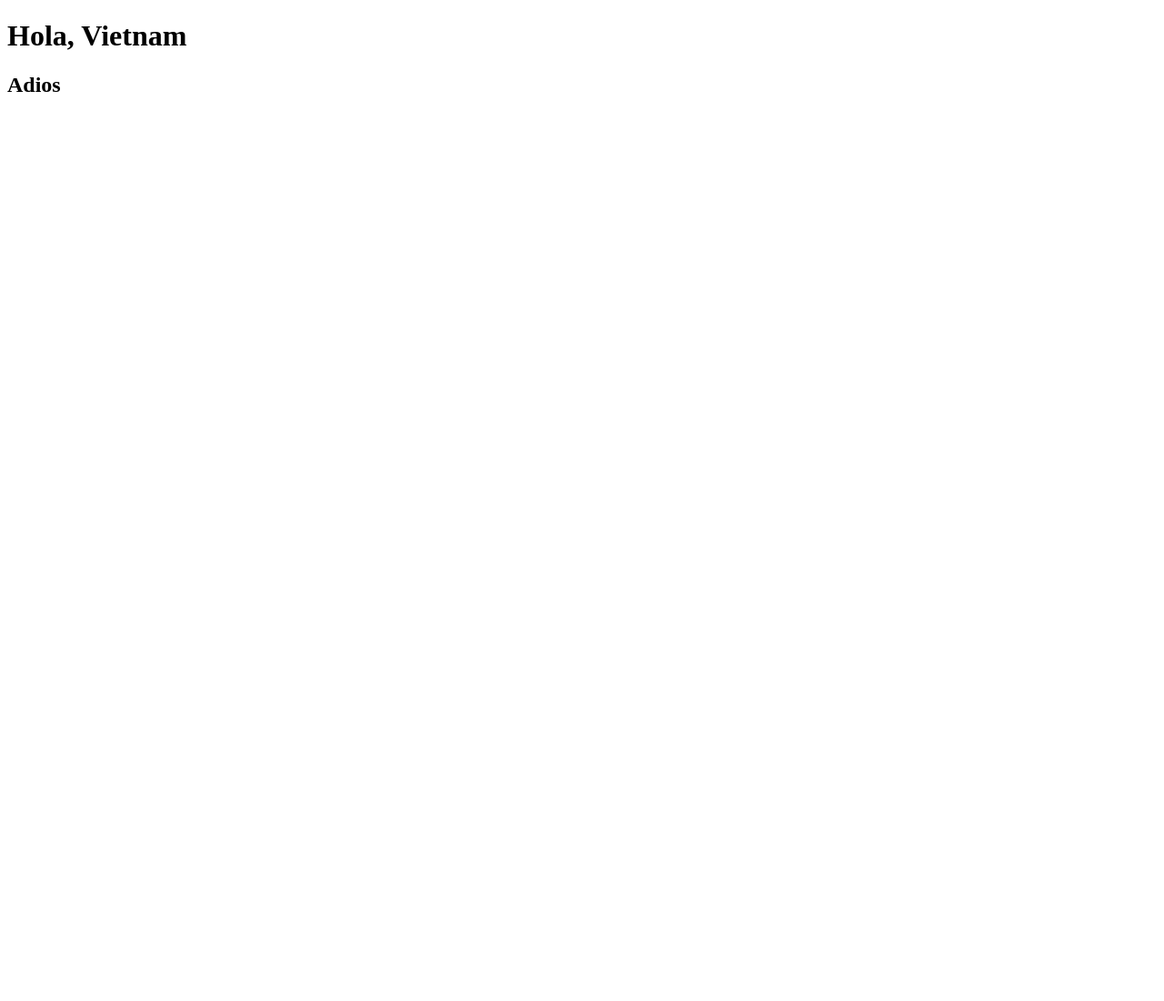
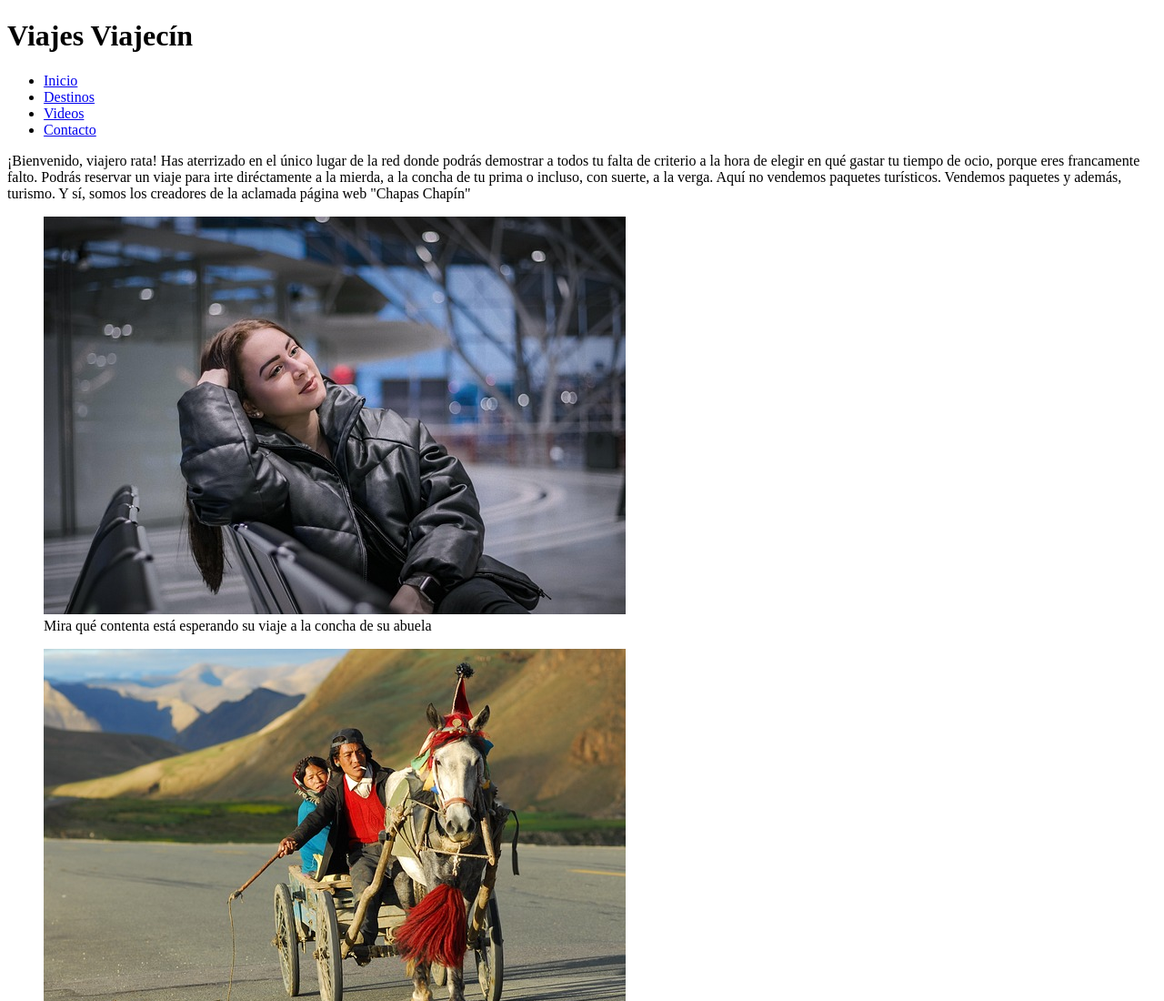
Before and after one commit to arodjimdev2/pruebasincro, a plain HTML site: page index.html in a window 1280 px wide. Shown: the top 1100 px of the page at 91% size. Before the commit the page ends 800 px from the top, so only its background shows below. Drawn offline with Linux system fonts and the light colour scheme.

Commit message:
Creación previa de la página

```diff
--- a/index.html
+++ b/index.html
@@ -7,7 +7,64 @@
     <title>Prueba 1</title>
 </head>
 <body>
-    <h1>Hola, Vietnam</h1>
-    <h2>Adios</h2>
+    <header>
+        <h1 id="arriba">Viajes Viajecín</h1>
+        <nav>
+            <ul>
+                <li><a href="#arriba">Inicio</a></li>
+                <li><a href="#articulillo">Destinos</a></li>
+                <li><a href="#">Videos</a></li>
+                <li><a href="#">Contacto</a></li>
+            </ul>
+        </nav>
+    </header>
+    <main>
+        <section>
+            <div>
+                <article id="articulillo">
+                ¡Bienvenido, viajero rata!
+                Has aterrizado en el único lugar de la red donde podrás demostrar a todos tu falta de criterio a la hora de elegir en qué gastar tu tiempo de ocio, porque eres francamente falto. Podrás reservar un viaje para irte diréctamente a la mierda, a la concha de tu prima o incluso, con suerte, a la verga.
+                Aquí no vendemos paquetes turísticos. Vendemos paquetes y además, turismo.
+                Y sí, somos los creadores de la aclamada página web "Chapas Chapín"
+                </article>
+            </div>
+            <div>
+                <figure>
+                    <img src="img/img1.jpg" alt="Una foto.">
+                    <figcaption>Mira qué contenta está esperando su viaje a la concha de su abuela</figcaption>
+                </figure>
+                <figure>
+                    <img src="img/img2.jpg" alt="Una foto2.">
+                    <figcaption>Podremos a tu disposición los más modernos medios de transporte para dejarte el ano bien roto.</figcaption>
+                </figure>
+                <figure>
+                    <img src="img/img3.jpg" alt="Una foto3.">
+                    <figcaption>Por supuesto fomentamos la salud. Este niño, por ejemplo, fuma porque, como todos sabemos, el tabaco cura la tuberculósis.</figcaption>
+                </figure>
+            </div>
+        </section>
+            <div>
+                <article>
+                    Por supuesto no queremos que elijas tu viaje a ciegas, por lo que, por cortesía de la empresa "Videos videográficos", te presentamos algunos rodajes que hemos hecho con nuestros viajeros. En ellos podrás observar lo bien que se lo pasan en nuestros viajes y excursiones.
+                </article>
+            </div>
+            <div>
+                <div>
+                    <iframe width="560" height="315" src="https://www.youtube.com/embed/MksYEvZ3Njw?si=OA-Mj0RGPQtfNamZ" title="YouTube video player" frameborder="0" allow="accelerometer; autoplay; clipboard-write; encrypted-media; gyroscope; picture-in-picture; web-share" referrerpolicy="strict-origin-when-cross-origin" allowfullscreen></iframe>
+                    <q>Mira qué loquillos nuestros clientes, cómo se lo pasan de bien haciendo deporte.</q>
+                </div>
+                <div>
+
+                </div>
+                <div>
+
+                </div>
+            </div>
+        <section>
+
+        </section>
+    </main>
+
+
 </body>
 </html>
```
Also changed, not shown: img/img1.jpg (added), img/img2.jpg (added), img/img3.jpg (added).
